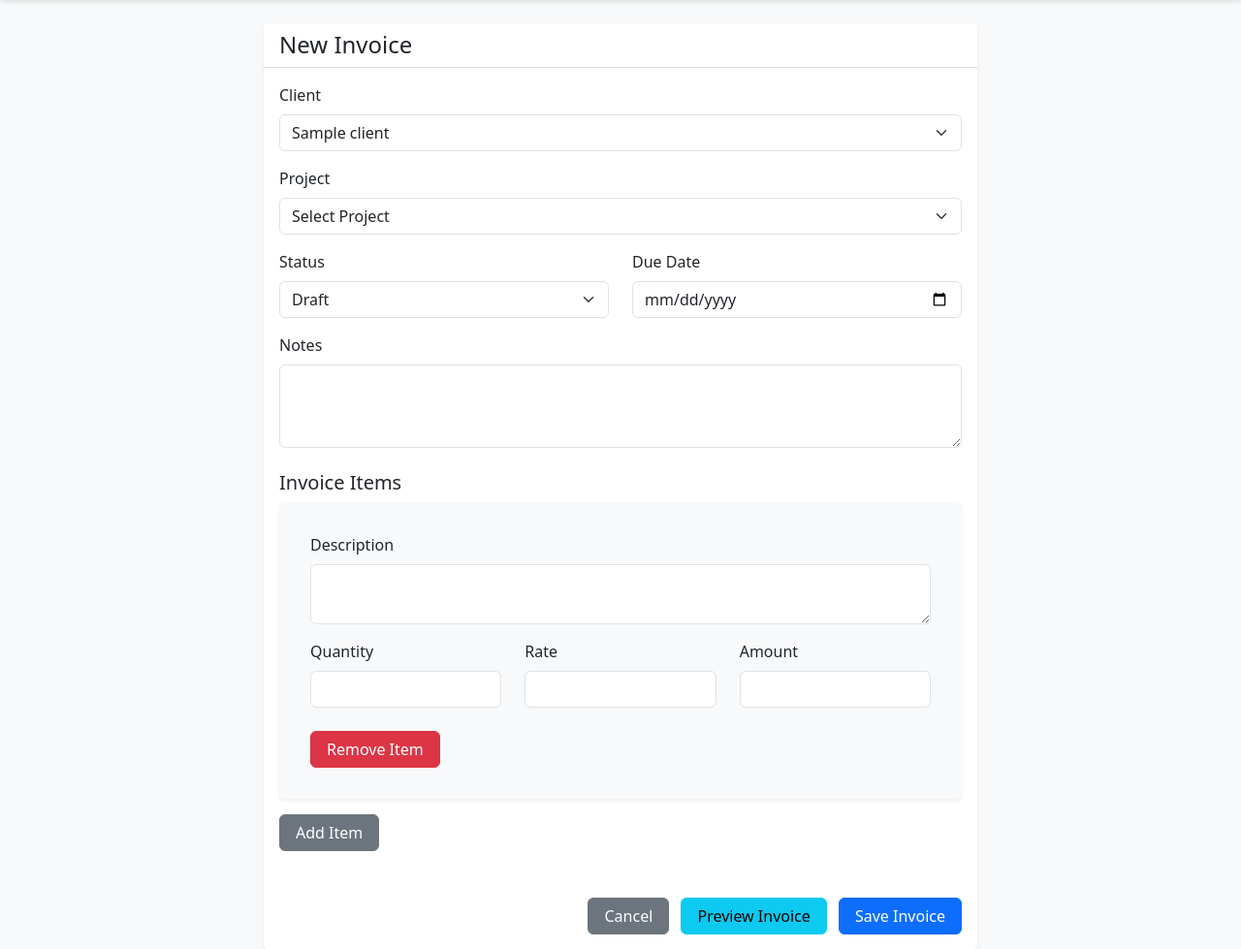
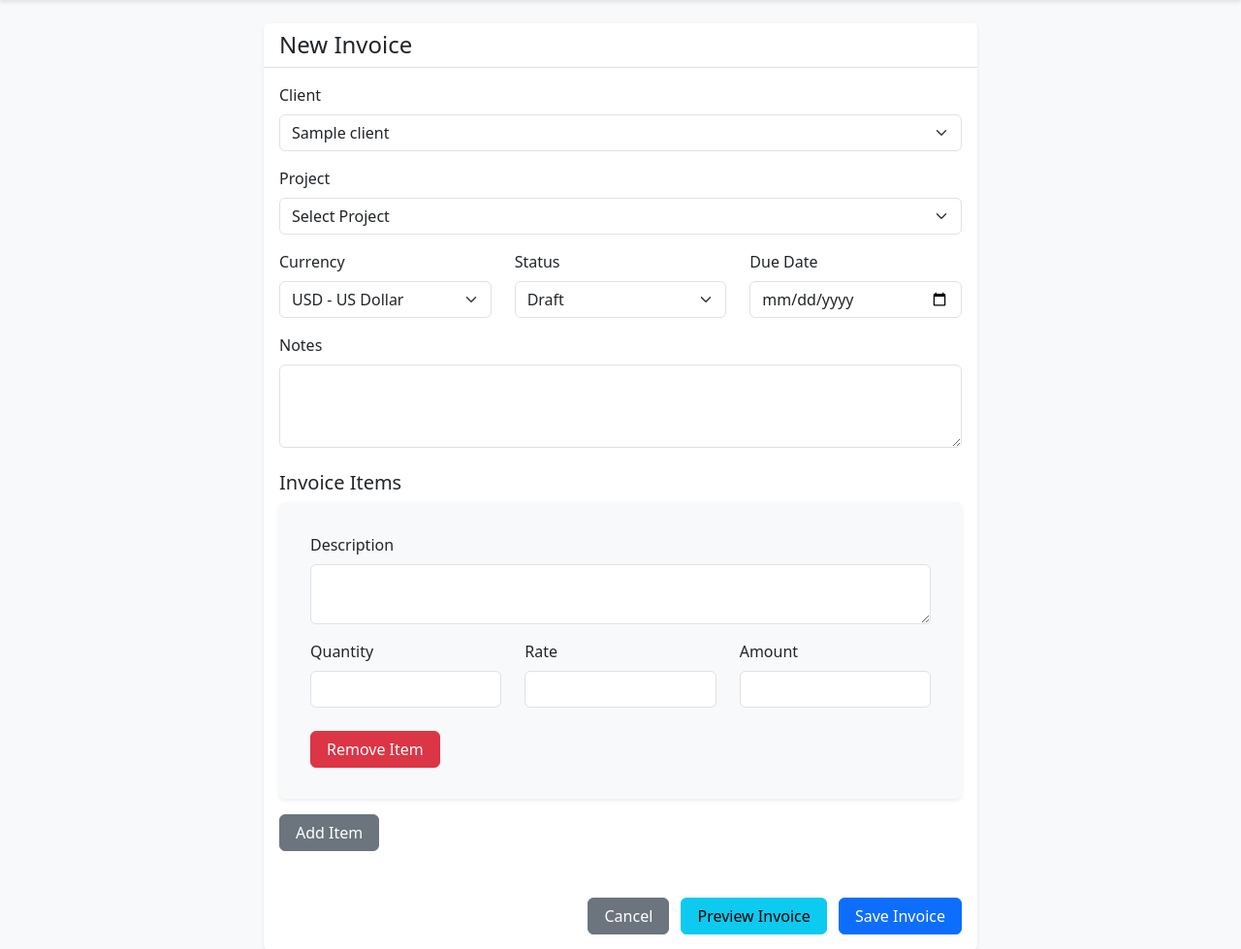
Before and after one commit to Gabangxa/FreelanceDash1, a Flask app: page /invoices/new in a window 1280 px wide. Shown: the part 56-1035 px from the top of the page at 97% size. Run offline with Flask 3, Linux system fonts and the light colour scheme; a user stored in the database is signed in; tables that the repository leaves empty hold one stand-in row (values such as "Sample post").

Commit message:
Agent query: Could you try creating a new invoice and verify if: 1. You can select different currencies, 2. The preview shows the correct currency symbol, and 3. The created invoice displays the correct currency throughout?
Add currency selection to invoices, allowing users to specify the currency (USD, EUR, GBP, JPY, CAD, AUD) for each invoice.

Screenshot: https://storage.googleapis.com/screenshot-production-us-central1/088f28d3-b1d1-446b-8e43-af70b6701115/aa2d63b5-457e-4a44-babc-ff7b4cec90c3.jpg

```diff
--- a/invoices/forms.py
+++ b/invoices/forms.py
@@ -14,6 +14,14 @@ class InvoiceItemForm(FlaskForm):
 class InvoiceForm(FlaskForm):
     client_id = SelectField('Client', coerce=int, validators=[DataRequired()])
     project_id = SelectField('Project', coerce=int, validators=[DataRequired()])
+    currency = SelectField('Currency', choices=[
+        ('USD', 'USD - US Dollar'),
+        ('EUR', 'EUR - Euro'),
+        ('GBP', 'GBP - British Pound'),
+        ('JPY', 'JPY - Japanese Yen'),
+        ('CAD', 'CAD - Canadian Dollar'),
+        ('AUD', 'AUD - Australian Dollar')
+    ], default='USD')
     status = SelectField('Status', choices=[
         ('draft', 'Draft'),
         ('pending', 'Pending'),
--- a/invoices/routes.py
+++ b/invoices/routes.py
@@ -39,6 +39,7 @@ def create_invoice():
         invoice = Invoice(
             invoice_number=f"INV-{uuid.uuid4().hex[:8].upper()}",
             amount=0,  # Will be calculated from items
+            currency=form.currency.data,  # Add currency field
             due_date=form.due_date.data,
             notes=form.notes.data,
             client_id=form.client_id.data,
--- a/models.py
+++ b/models.py
@@ -79,6 +79,7 @@ class Invoice(db.Model):
     id = db.Column(db.Integer, primary_key=True)
     invoice_number = db.Column(db.String(20), unique=True, nullable=False)
     amount = db.Column(db.Float, nullable=False)
+    currency = db.Column(db.String(3), nullable=False, default='USD')  # Add currency field
     status = db.Column(db.String(20), default='draft')
     due_date = db.Column(db.DateTime)
     notes = db.Column(db.Text)
--- a/templates/invoices/create.html
+++ b/templates/invoices/create.html
@@ -30,14 +30,21 @@
                     </div>
 
                     <div class="row">
-                        <div class="col-md-6 mb-3">
+                        <div class="col-md-4 mb-3">
+                            {{ form.currency.label(class="form-label") }}
+                            {{ form.currency(class="form-select" + (" is-invalid" if form.currency.errors else "")) }}
+                            {% for error in form.currency.errors %}
+                                <div class="invalid-feedback">{{ error }}</div>
+                            {% endfor %}
+                        </div>
+                        <div class="col-md-4 mb-3">
                             {{ form.status.label(class="form-label") }}
                             {{ form.status(class="form-select" + (" is-invalid" if form.status.errors else "")) }}
                             {% for error in form.status.errors %}
                                 <div class="invalid-feedback">{{ error }}</div>
                             {% endfor %}
                         </div>
-                        <div class="col-md-6 mb-3">
+                        <div class="col-md-4 mb-3">
                             {{ form.due_date.label(class="form-label") }}
                             {{ form.due_date(class="form-control", type="date") }}
                             {% for error in form.due_date.errors %}
@@ -108,6 +115,7 @@
                             <h4 id="preview-invoice-number"></h4>
                             <p class="mb-1">Status: <span id="preview-status"></span></p>
                             <p class="mb-1">Due Date: <span id="preview-due-date"></span></p>
+                            <p class="mb-1">Currency: <span id="preview-currency"></span></p>
                         </div>
                         <div class="col-6 text-end">
                             <h4>Client Details</h4>
@@ -158,11 +166,12 @@
 document.addEventListener('DOMContentLoaded', function() {
     const clientSelect = document.getElementById('client_id');
     const projectSelect = document.getElementById('project_id');
+    const currencySelect = document.getElementById('currency');
     const previewBtn = document.getElementById('preview-invoice');
     const previewModal = document.getElementById('previewModal');
     const invoiceForm = document.getElementById('invoice-form');
 
-    if (!clientSelect || !projectSelect || !previewBtn || !previewModal || !invoiceForm) {
+    if (!clientSelect || !projectSelect || !previewBtn || !previewModal || !invoiceForm || !currencySelect) {
         console.error('Required elements not found');
         return;
     }
@@ -206,15 +215,31 @@ document.addEventListener('DOMContentLoaded', function() {
     // Initialize invoice items management
     initInvoiceItems();
 
+    function getCurrencySymbol(currencyCode) {
+        const symbols = {
+            'USD': '$',
+            'EUR': '€',
+            'GBP': '£',
+            'JPY': '¥',
+            'CAD': 'CAD$',
+            'AUD': 'A$'
+        };
+        return symbols[currencyCode] || currencyCode;
+    }
+
     // Preview functionality
     previewBtn.addEventListener('click', function() {
         try {
             if (!invoiceForm) return;
 
+            const currencyCode = currencySelect.value;
+            const currencySymbol = getCurrencySymbol(currencyCode);
+
             // Update preview modal content
             document.getElementById('preview-invoice-number').textContent = 'New Invoice';
             document.getElementById('preview-status').textContent = invoiceForm.querySelector('#status').value || 'Draft';
             document.getElementById('preview-due-date').textContent = invoiceForm.querySelector('#due_date').value || '';
+            document.getElementById('preview-currency').textContent = currencySelect.options[currencySelect.selectedIndex].text;
 
             const selectedClient = clientSelect.options[clientSelect.selectedIndex];
             const selectedProject = projectSelect.options[projectSelect.selectedIndex];
@@ -248,8 +273,8 @@ document.addEventListener('DOMContentLoaded', function() {
                     row.innerHTML = `
                         <td>${description}</td>
                         <td class="text-end">${quantity}</td>
-                        <td class="text-end">$${rate.toFixed(2)}</td>
-                        <td class="text-end">$${amount.toFixed(2)}</td>
+                        <td class="text-end">${currencySymbol}${rate.toFixed(2)}</td>
+                        <td class="text-end">${currencySymbol}${amount.toFixed(2)}</td>
                     `;
                     itemsContainer.appendChild(row);
                 } catch (itemError) {
@@ -259,7 +284,7 @@ document.addEventListener('DOMContentLoaded', function() {
 
             const totalElement = document.getElementById('preview-total');
             if (totalElement) {
-                totalElement.textContent = `$${total.toFixed(2)}`;
+                totalElement.textContent = `${currencySymbol}${total.toFixed(2)}`;
             }
 
             // Show modal
@@ -268,6 +293,19 @@ document.addEventListener('DOMContentLoaded', function() {
             console.error('Error in preview generation:', error);
         }
     });
+
+    // Update currency display when currency changes
+    currencySelect.addEventListener('change', function() {
+        const currencyCode = this.value;
+        const currencySymbol = getCurrencySymbol(currencyCode);
+        document.querySelectorAll('.invoice-item').forEach(item => {
+            const amountElement = item.querySelector('.amount');
+            if (amountElement && amountElement.value) {
+                const amount = parseFloat(amountElement.value);
+                amountElement.value = amount.toFixed(2);
+            }
+        });
+    });
 });
 </script>
 {% endblock %}
```
Also changed, not shown: templates/invoices/detail.html (+6 -3 lines).
